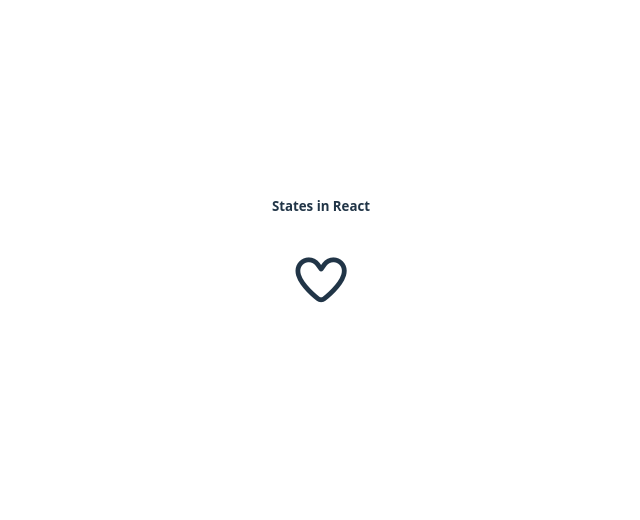
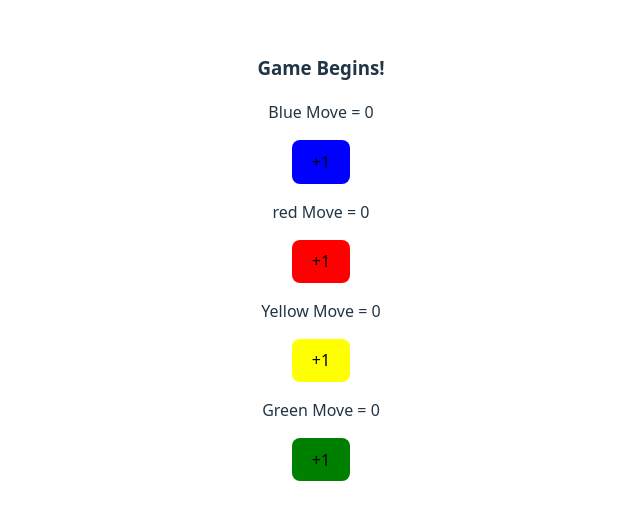
Before and after one commit to Rajaryan99/React_learning-Projects, a React (Vite) app in the folder reactState_hooks/: page / in a window 1280 px wide. Shown: the part 142-662 px from the top of the page, without its empty margins (319-959 px from the left). Built offline with nearby package versions, Linux system fonts and the light colour scheme.

Commit message:
spread opertor in reactz

```diff
--- a/reactState_hooks/src/App.jsx
+++ b/reactState_hooks/src/App.jsx
@@ -2,16 +2,14 @@
 import './App.css'
 import Counter from './Counter'
 import LikeButton from './LikeButton'
+import LudoBorad from './LudoBorad'
 
 function App() {
 
 
   return (
     <>
-      <h5>States in React</h5>
-      {/* <Counter/> */}
-      <LikeButton/>
-
+     <LudoBorad/>
     </>
   )
 }
--- /dev/null
+++ b/reactState_hooks/src/LudoBorad.jsx
@@ -0,0 +1,35 @@
+import { useState } from "react"
+
+export default function LudoBorad() {
+
+    let [moves, setMoves] = useState({ blue: 0, yellow: 0, red: 0, green: 0 });
+
+    let updateBlue = () => {
+      setMoves({...moves, blue: moves.blue + 1});
+    }
+    let updateRed = () => {
+      setMoves({...moves, red: moves.red + 1});
+    }
+    let updateYellow = () => {
+      setMoves({...moves, yellow: moves.yellow + 1});
+    }
+    let updateGreen = () => {
+      setMoves({...moves, green: moves.green + 1});
+    }
+
+    return (
+        <div>
+            <h3>Game Begins!</h3>
+            <div className="board">
+                <p>Blue Move = {moves.blue}</p>
+                <button style={{background: "blue"}} onClick={updateBlue}>+1</button>
+                <p>red Move = {moves.red}</p>
+                <button style={{background: "red"}} onClick={updateRed}>+1</button>
+                <p>Yellow Move = {moves.yellow}</p>
+                <button style={{background: "yellow", color: 'black'}}  onClick={updateYellow}>+1</button>
+                <p>Green Move = {moves.green}</p>
+                <button style={{background: "Green"}}  onClick={updateGreen}>+1</button>
+            </div>
+        </div>
+    )
+}
```
